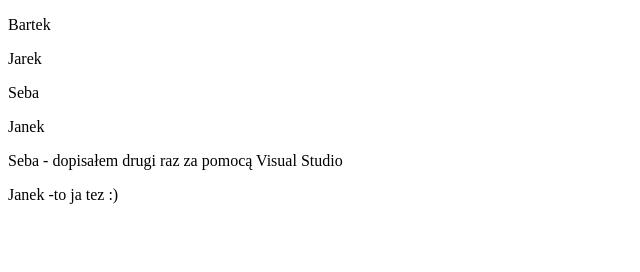
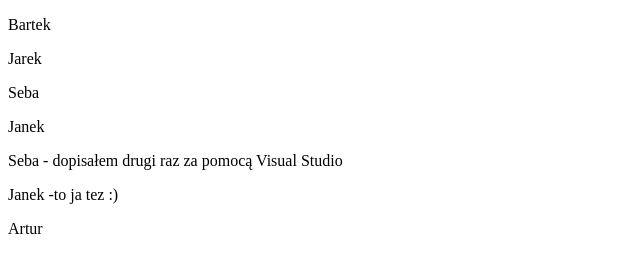
Before and after one commit to Xazzar/CRM-Szkola-projekt-Kolko, a plain HTML site: page FrontEnd/index.html in a window 1280 px wide. Shown: the full height of the page, 0-640 px from the left. Drawn offline with Linux system fonts and the light colour scheme.

Commit message:
dodalem imie do pliku index.html

```diff
--- a/FrontEnd/index.html
+++ b/FrontEnd/index.html
@@ -13,6 +13,7 @@
     <p>Janek</p>
     <p>Seba - dopisałem drugi raz za pomocą Visual Studio</p>
 <p> Janek -to ja tez :)</p>
+    <p>Artur</p>
 
 
 
```
